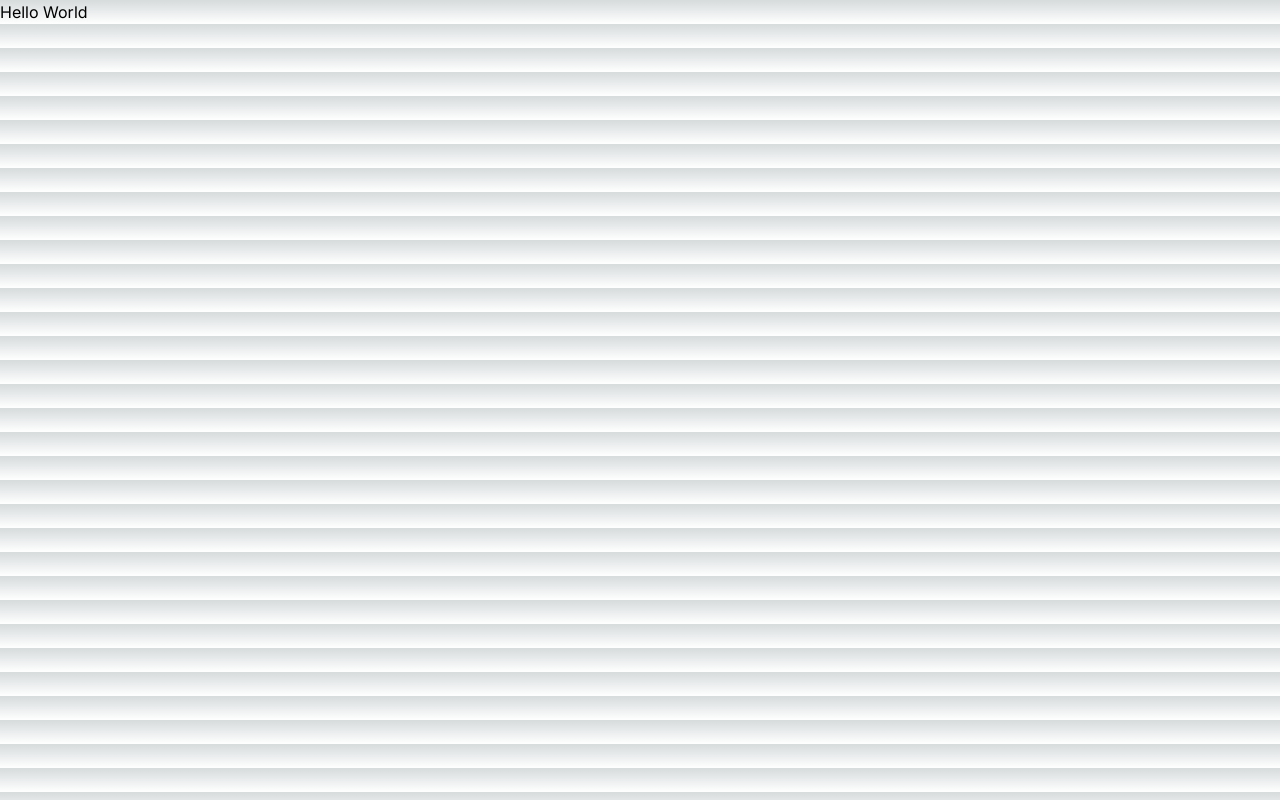
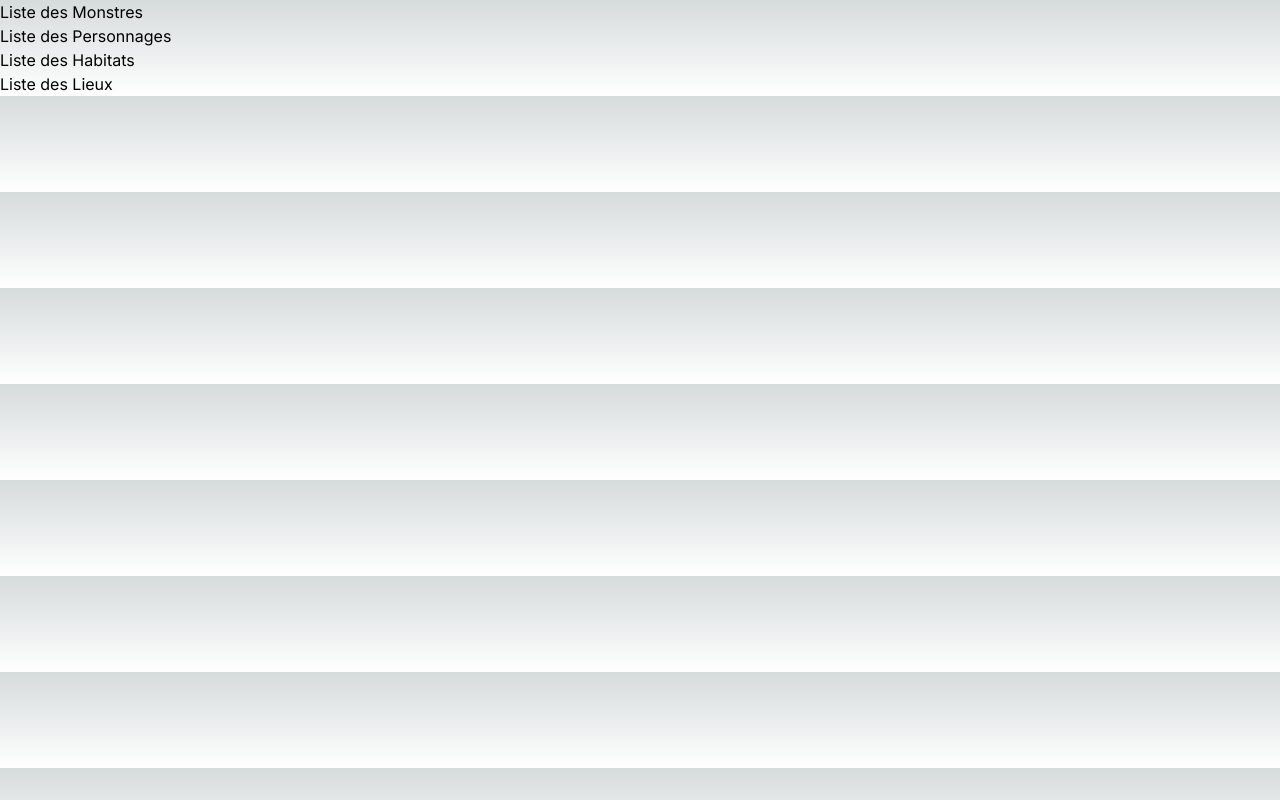
Before and after one commit to BadzyX/mh_bestiary, a Next.js app: page / in a window 1280 px wide. Built offline with nearby package versions, Linux system fonts and the light colour scheme.

Commit message:
update(home): adding links to others pages

```diff
--- a/src/app/page.tsx
+++ b/src/app/page.tsx
@@ -1,3 +1,15 @@
+import Link from "next/link";
+
 export default function Home() {
-  return <div>Hello World</div>;
+  return (
+    <>
+      <Link href={"monster"}>Liste des Monstres</Link>
+      <br />
+      <Link href={"character"}>Liste des Personnages</Link>
+      <br />
+      <Link href={"map"}>Liste des Habitats</Link>
+      <br />
+      <Link href={"place"}>Liste des Lieux</Link>
+    </>
+  );
 }
```
